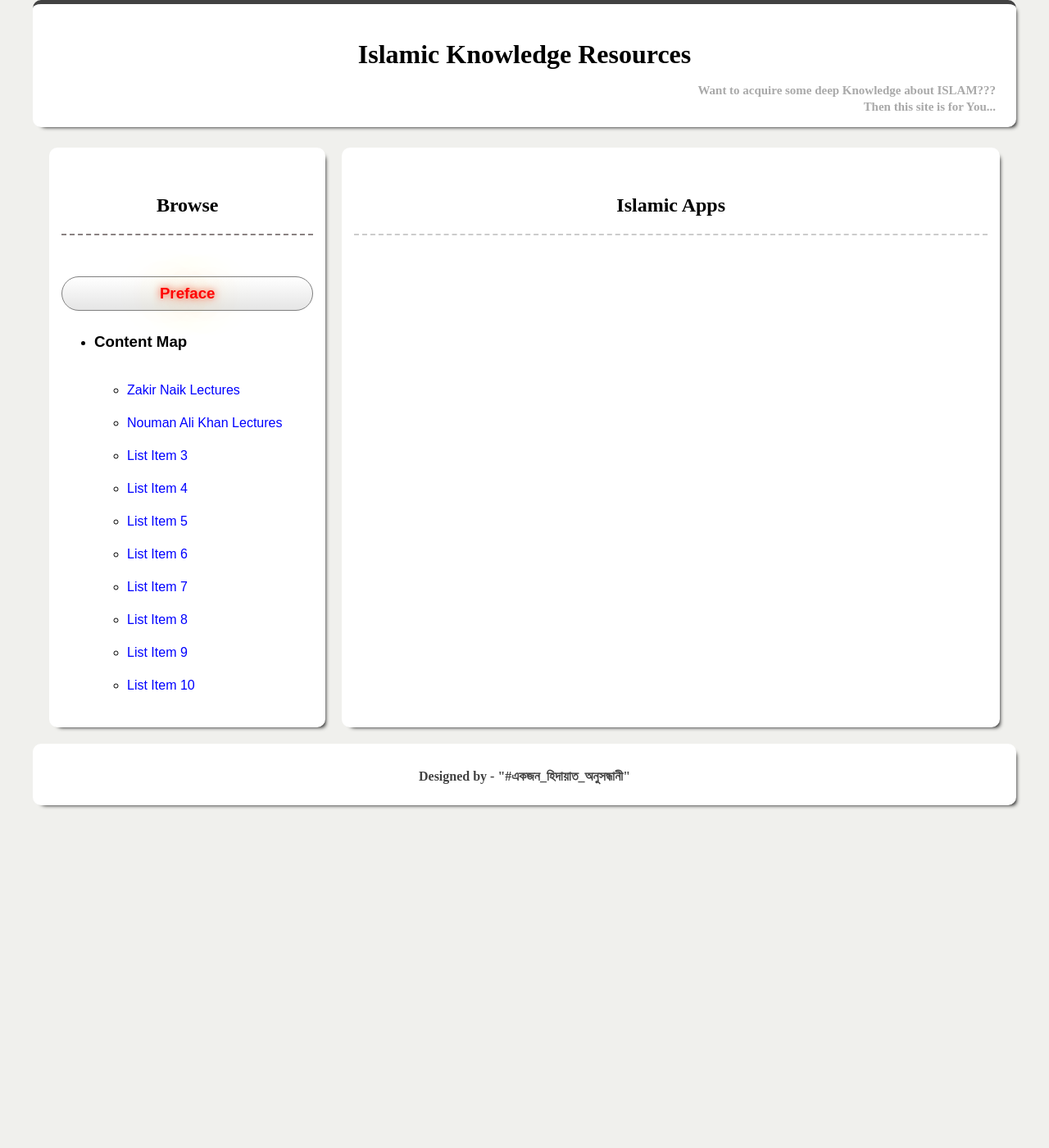
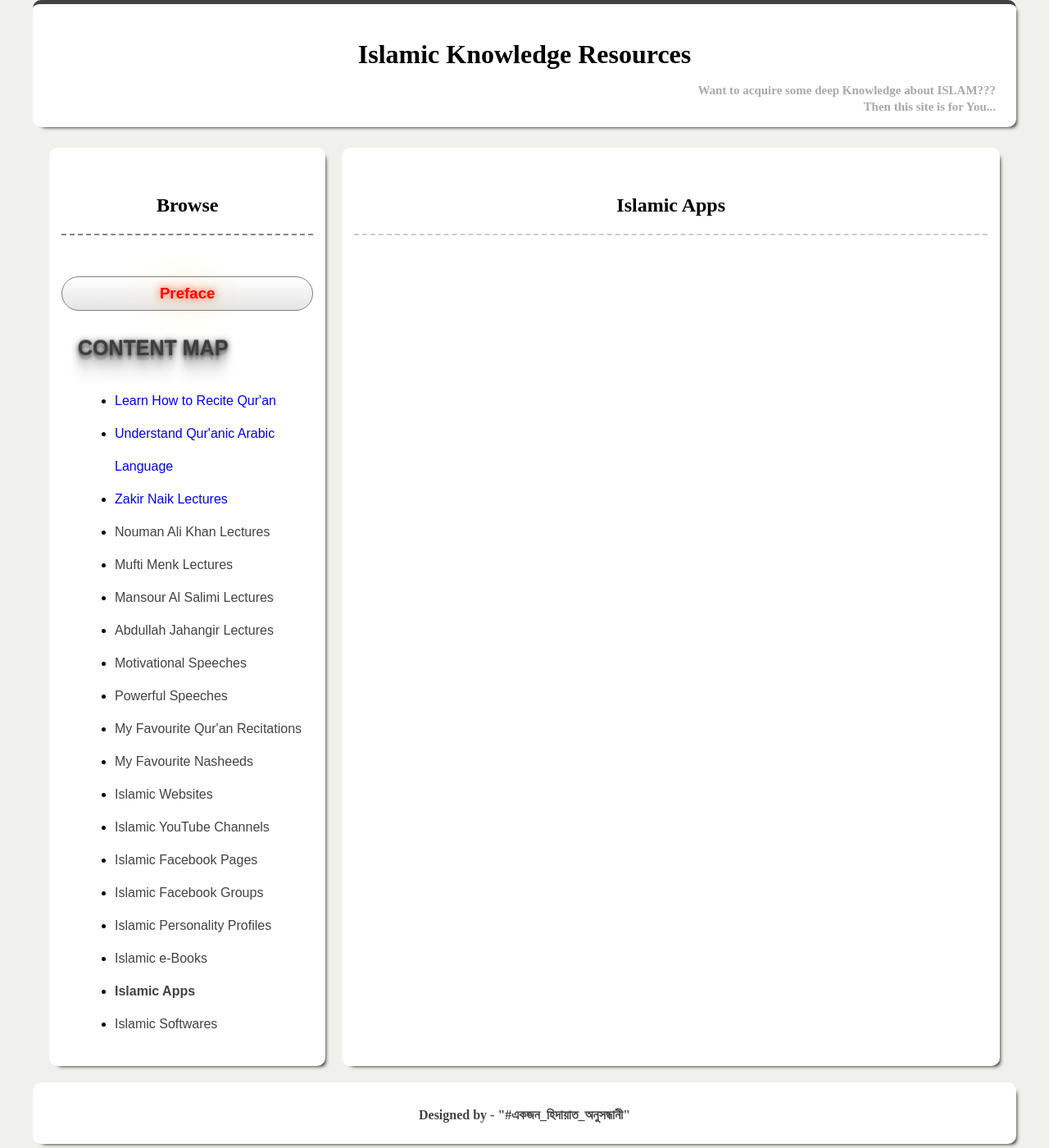
Before and after one commit to arman-bhaai/islamic-knowledge-resources, a Jekyll site: the page built from islamic-apps.html, in a window 1280 px wide. Shown: the whole page at 82% size. Built offline with Jekyll 4.4.1, drawn with Linux system fonts in a browser that asks for light colours; some web fonts are replaced; before the commit the page ends 987 px from its top, so only the background shows below that.

Commit message:
updated sidebar title style and linked all the pages in sidebar through yml file

```diff
--- /dev/null
+++ b/_data/content-map-links.yml
@@ -0,0 +1,75 @@
+- text: Learn How to Recite Qur'an
+  path: /learn-how-to-receite-quran/
+  updated: 1
+
+- text: Understand Qur'anic Arabic Language
+  path: /understand-quranic-arabic-language/
+  updated: 1
+
+- text: Zakir Naik Lectures
+  path: /zakir-naik-lectures/
+  updated: 1
+
+- text: Nouman Ali Khan Lectures
+  path: /nouman-ali-khan-lectures/
+  updated: 0
+
+- text: Mufti Menk Lectures
+  path: /mufti-menk-lectures/
+  updated: 0
+
+- text: Mansour Al Salimi Lectures
+  path: /mansour-al-salimi-lectures/
+  updated: 0
+
+- text: Abdullah Jahangir Lectures
+  path: /abdullah-jahangir-lectures/
+  updated: 0
+
+- text: Motivational Speeches
+  path: /motivational-speeches/
+  updated: 0
+
+- text: Powerful Speeches
+  path: /powerful-speeches/
+  updated: 0
+
+- text: My Favourite Qur'an Recitations
+  path: /my-favourite-quran-recitations/
+  updated: 0
+
+- text: My Favourite Nasheeds
+  path: /my-favourite-nasheeds/
+  updated: 0
+
+- text: Islamic Websites
+  path: /islamic-websites/
+  updated: 0
+
+- text: Islamic YouTube Channels
+  path: /islamic-youtube-channels/
+  updated: 0
+
+- text: Islamic Facebook Pages
+  path: /islamic-facebook-pages/
+  updated: 0
+
+- text: Islamic Facebook Groups
+  path: /islamic-facebook-groups/
+  updated: 0
+
+- text: Islamic Personality Profiles
+  path: /islamic-personality-profiles/
+  updated: 0
+
+- text: Islamic e-Books
+  path: /islamic-ebooks/
+  updated: 0
+
+- text: Islamic Apps
+  path: /islamic-apps/
+  updated: 0
+
+- text: Islamic Softwares
+  path: /islamic-softwares/
+  updated: 0
--- a/_includes/sidebar.html
+++ b/_includes/sidebar.html
@@ -2,22 +2,17 @@
     <div id="sidebar-header">
         <h2>Browse</h2>
     </div>
-    <a href="{{site.baseurl}}/index.html" id="glow"><h3 id="preface-link">Preface</h3></a>
-    <ul>
-        <li>
-            <h3>Content Map</h3>
-            <ul>
-                <li><a href="{{ site.baseurl }}{% link zakir-naik-lectures.html %}" class="{% if page.url == '/zakir-naik-lectures.html' %}current{% endif %}">Zakir Naik Lectures</a></li>
-                <li><a href="{{site.baseurl}}{% link nouman-ali-khan-lectures.html %}" class="{% if page.url == '/nouman-ali-khan-lectures.html' %}current{% endif %}">Nouman Ali Khan Lectures</a></li>
-                <li><a href="#">List Item 3</a></li>
-                <li><a href="#">List Item 4</a></li>
-                <li><a href="#">List Item 5</a></li>
-                <li><a href="#">List Item 6</a></li>
-                <li><a href="#">List Item 7</a></li>
-                <li><a href="#">List Item 8</a></li>
-                <li><a href="#">List Item 9</a></li>
-                <li><a href="#">List Item 10</a></li>
+    <a href="{{site.baseurl}}/" id="glow"><h3 id="preface-link">Preface</h3></a>
+
+            <h3 id="content-map-title">
+                <span>CONTENT MAP</span>
+            </h3>
+            <ul id="nav-links">
+                {% for i in site.data.content-map-links %}
+                    <li class="{% if i.path == page.url %}current{% endif %}{% if i.updated == 0 %} un-updated{% endif %}">
+                        <a href="{{ site.baseurl }}{{ i.path }}" alt="{{ i.text }}">{{ i.text }}</a>
+                    </li>
+                {% endfor %}
             </ul>
-        </li>
-    </ul>
+
 </aside>
--- a/styles/style.css
+++ b/styles/style.css
@@ -62,6 +62,33 @@
             margin-right: 10px;
         }
 
+        /* CONTENT-MAP-TITLE-ANIMATION ---START--- */
+
+
+            h3#content-map-title {
+                font-size: 25px;
+                font-weight: bold;
+                color: #3d3d3d;
+                margin-left: 20px;
+            }
+
+
+            h3#content-map-title span {
+                  text-shadow:
+                      0 -1px 0 #858585,
+                       0 1px 10px rgba(0,0,0,.6),
+                       0 6px 1px rgba(0,0,0,.1),
+                       0 0 5px rgba(0,0,0,.2),
+                       0 1px 3px rgba(0,0,0,.3),
+                       0 3px 5px rgba(0,0,0,.2),
+                       0 7px 10px rgba(0,0,0,.25),
+                       0 15px 10px rgba(0,0,0,.2),
+                       0 25px 15px rgba(0,0,0,.15);
+            }
+
+
+        /* CONTENT-MAP-TITLE-ANIMATION ---END--- */
+
 
 		aside#sidebar	{
             display: table-cell;
@@ -72,8 +99,16 @@
             padding: 15px;
         }
 
-        aside a.current {
+        aside li.current {
             font-weight: bold;
+        }
+
+        aside li.un-updated a {
+            color: #424242;
+        }
+
+        ul#nav-links {
+            margin-left: 25px;
         }
 
         div#sidebar-header h2 {
```
